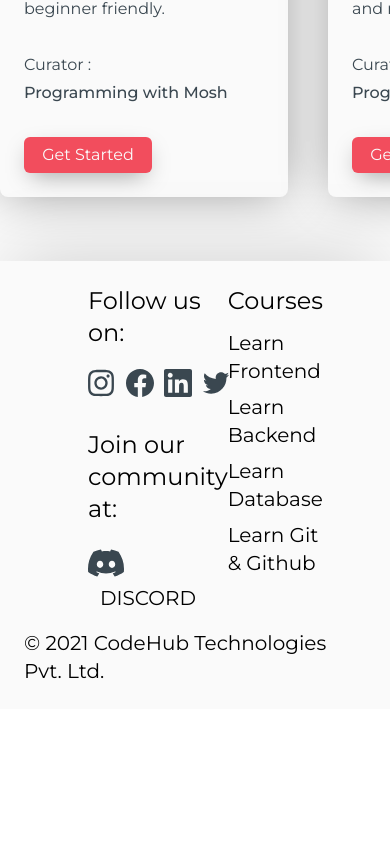
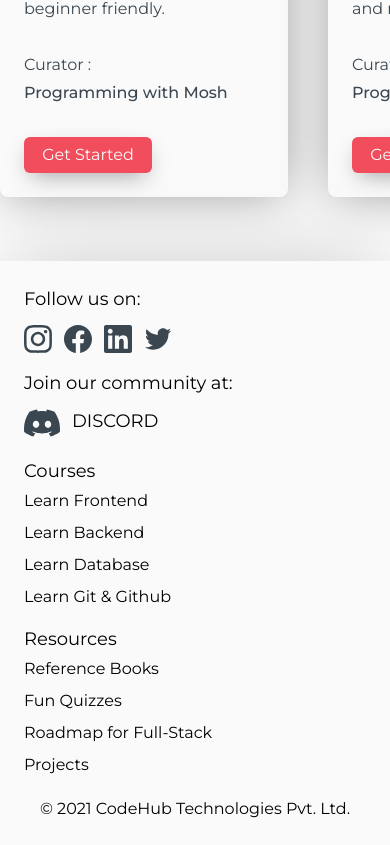
Before and after one commit to Harsh-H-Shah/codehub, a React (Create React App) app: page / in a window 390 px wide. Shown: the part 1600-2445 px from the top of the page. Before the commit the page ends 2309 px from the top, so only its background shows below. Built offline with nearby package versions, Linux system fonts and the light colour scheme; no server answers; a web font is replaced by a local one.

Commit message:
:*:add:Responsive footer

```diff
--- a/src/components/Footer.js
+++ b/src/components/Footer.js
@@ -10,102 +10,104 @@ import { Link } from 'react-router-dom';
 const Footer = () => {
   const { user } = useContext(UserContext);
   return (
-    <div className="w-screen min-h shadow-2xl font-sans bg-primary p-6">
-      <div className="flex flex-row-3 place-content-between">
-        <div className="flex text-2xl items-start flex-col ml-16">
-          <div>Follow us on:</div>
-          <div className="flex flex-row mt-5 mb-8">
-            <a href="https://www.instagram.com/dribbble/">
+    <footer className="w-screen min-h shadow-2xl font-sans bg-primary p-6">
+      <section className="flex flex-col tb:flex-row tb:place-content-between">
+        <section className="flex text-lg tb:text-lg lp:text-2xl items-start flex-col tb:ml-10 lp:ml-16">
+          <p className='tb:mt-4'>Follow us on:</p>
+          <article className="flex flex-row mb-4 mt-3 lp:mt-3 lp:mb-7">
+            <a href="https://www.instagram.com/dribbble/" target="_blank">
               <img src={InstLogo} alt="instlogo" className="w-7 h-7" />
             </a>
-            <a href="https://www.facebook.com/MicrosoftIndia">
+            <a href="https://www.facebook.com/MicrosoftIndia" target="_blank">
               <img src={FbLogo} alt="fblogo" className="w-7 h-7 ml-3" />
             </a>
-            <a href="https://www.linkedin.com/company/figma/">
+            <a href="https://www.linkedin.com/company/figma/" target="_blank">
               <img src={LinLogo} alt="linlogo" className="w-7 h-7 ml-3" />
             </a>
-            <a href="https://twitter.com/VisualStudio">
+            <a href="https://twitter.com/VisualStudio" target="_blank">
               <img
                 src={TwitterLogo}
                 alt="twitterlogo"
                 className="w-7 h-7 ml-3"
               />
             </a>
-          </div>
-          <div className="mb-5">Join our community at:</div>
-          <div>
+          </article>
+          <p className="mb-2 lp:mb-3">Join our community at:</p>
+          <article>
             <img src={DisLogo} alt="dislogo" className="w-9 h-9 inline-block" />
-            <a href="https://discord.gg/HDwq7WeQ">
-              <span className="text-xl uppercase ml-3">Discord</span>
+            <a href="https://discord.gg/HDwq7WeQ" target="_blank">
+              <span className="text-md lp:text-xl uppercase ml-3">Discord</span>
             </a>
-          </div>
-        </div>
-        <div className="flex text-xl items-start flex-col mr-20">
-          <div className="text-2xl">Courses</div>
+          </article>
+        </section>
+        <section className="flex text-md mt-4 lp:text-xl items-start flex-col tb:mr-15 lp:mr-20">
+          <p className="text-lg lp:text-2xl">Courses</p>
           {user ? (
             <Link to="/courses">
-              <div>
-                <div className="mt-3">Learn Frontend</div>
-                <div className="mt-2">Learn Backend</div>
-                <div className="mt-2">Learn Database</div>
-                <div className="mt-2">Learn Git & Github</div>
-              </div>
+              <ul>
+                <li className="mt-1 tb:mt-3">Learn Frontend</li>
+                <li className="mt-2">Learn Backend</li>
+                <li className="mt-2">Learn Database</li>
+                <li className="mt-2">Learn Git & Github</li>
+              </ul>
             </Link>
           ) : (
             <Link to="/signup">
-              <div>
-                <div className="mt-3">Learn Frontend</div>
-                <div className="mt-2">Learn Backend</div>
-                <div className="mt-2">Learn Database</div>
-                <div className="mt-2">Learn Git & Github</div>
-              </div>
+              <ul>
+                <li className="mt-1 tb:mt-3">Learn Frontend</li>
+                <li className="mt-2">Learn Backend</li>
+                <li className="mt-2">Learn Database</li>
+                <li className="mt-2">Learn Git & Github</li>
+              </ul>
             </Link>
           )}
-        </div>
-        <div className="flex flex-col text-xl items-start mr-16">
-          <div className="text-2xl">Resources</div>
+        </section>
+        <section className="flex flex-col text-md lp:text-xl items-start tb:mr-10 lp:mr-16">
+          <p className="text-lg mt-4 lp:text-2xl">Resources</p>
+          <ul>
             {user ? (
               <Link to="/books">
-              <div className="mt-3">Reference Books</div>
+                <li className="mt-1 tb:mt-3">Reference Books</li>
               </Link>
             ) : (
               <Link to="/signup">
-              <div className="mt-3">Reference Books</div>
+                <li className="mt-1 tb:mt-3">Reference Books</li>
               </Link>
             )}
             {user ? (
               <Link to="/quiz">
-              <div className="mt-2">Fun Quizzes</div>
+                <li className="mt-2">Fun Quizzes</li>
               </Link>
             ) : (
               <Link to="/signup">
-              <div className="mt-2">Fun Quizzes</div>
+                <li className="mt-2">Fun Quizzes</li>
               </Link>
             )}
             {user ? (
               <Link to="/roadmap">
-              <div className="mt-2">Roadmap for Full-Stack</div>
+                <li className="mt-2">Roadmap for Full-Stack</li>
               </Link>
             ) : (
               <Link to="/signup">
-              <div className="mt-2">Roadmap for Full-Stack</div>
+                <li className="mt-2">Roadmap for Full-Stack</li>
               </Link>
             )}
             {user ? (
               <Link to="/courses">
-              <div className="mt-2">Projects</div>
+                <li className="mt-2">Projects</li>
               </Link>
             ) : (
               <Link to="/signup">
-              <div className="mt-2">Projects</div>
+                <li className="mt-2">Projects</li>
               </Link>
             )}
-        </div>
-      </div>
-      <div className="flex justify-center text-xl mt-4">
+          </ul>
+        </section>
+      </section>
+      <p className="flex justify-center text-md tb:text-xl mt-5 tb:mt-7">
         © 2021 CodeHub Technologies Pvt. Ltd.
-      </div>
-    </div>
+      </p>
+    </footer>
   );
 };
 
```
Lines whose indentation alone changed are shown as unchanged.
